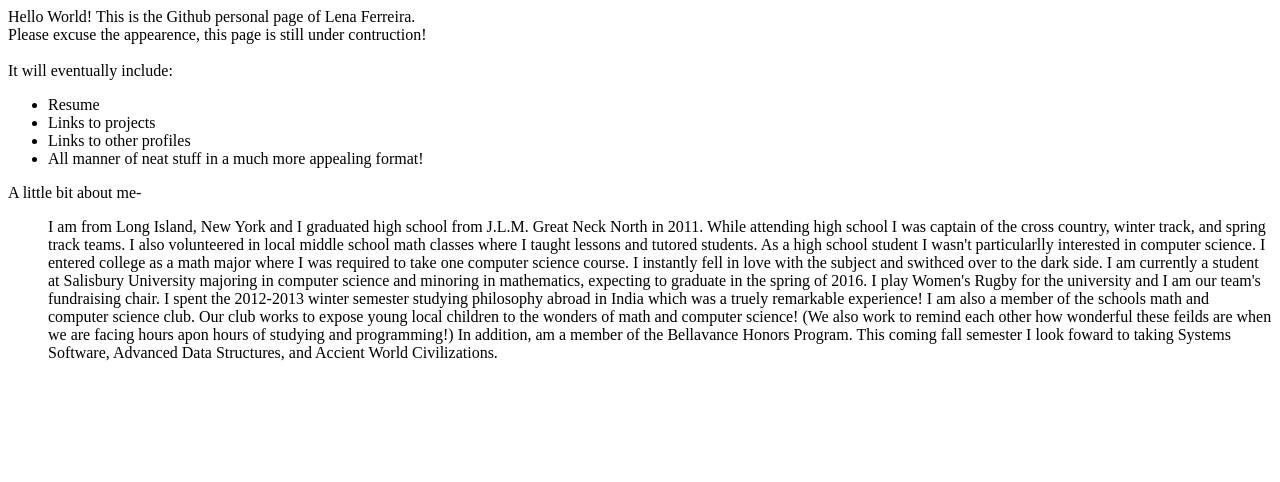
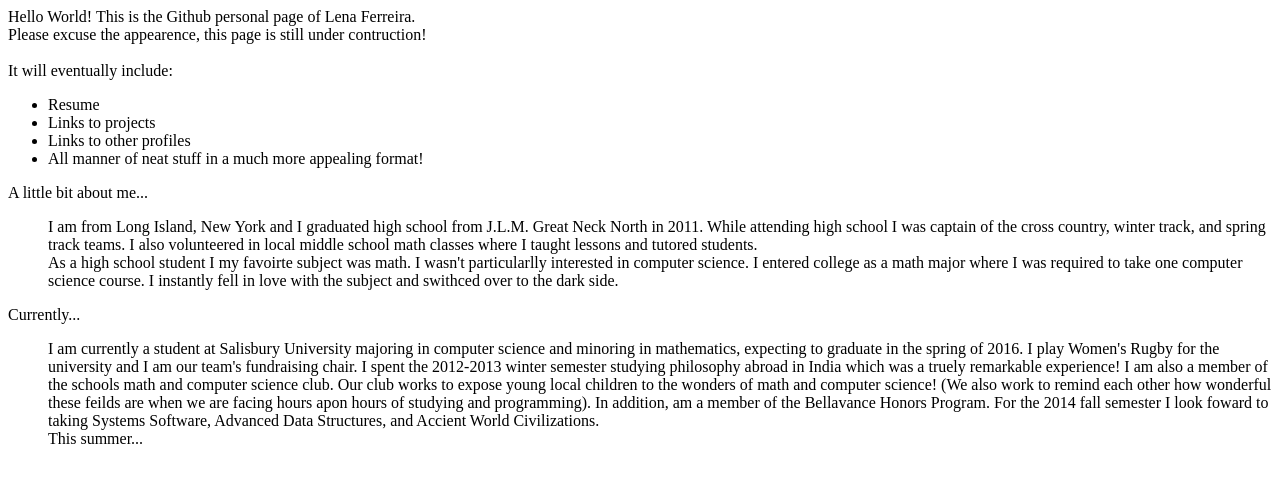
Before and after one commit to lferreira19/lferreira19.github.io, a plain HTML site: page index.html in a window 1280 px wide. Drawn offline with Linux system fonts and the light colour scheme.

Commit message:
Update format

```diff
--- a/index.html
+++ b/index.html
@@ -14,23 +14,30 @@ It will eventually include:
 	<li>All manner of neat stuff in a much more appealing format!</li>
 </ul>
 
-A little bit about me-
+A little bit about me...
  <ul>
  	I am from Long Island, New York and I graduated high school from J.L.M. Great Neck North in 2011. While attending
  	high school I was captain of the cross country, winter track, and spring track teams. I also volunteered in local
  	middle school math classes where I taught lessons and tutored students.
+ 	<br>
+ 	As a high school student I my favoirte subject was math. I wasn't particularlly interested in computer science.
+ 	I entered college as a math major where I was required to take one computer science course. I instantly fell in
+ 	love with the subject and swithced
+ 	over to the dark side.
+ 	<br>
+ </ul>
 
- 	As a high school student I wasn't particularlly interested in computer science. I entered college as a math major
- 	where I was required to take one computer science course. I instantly fell in love with the subject and swithced
- 	over to the dark side.
-
+ Currently...
+ <ul>
  	I am currently a student at Salisbury University majoring in computer science and minoring in mathematics, expecting
  	to graduate in the spring of 2016. I play Women's Rugby for the university and I am our team's fundraising chair. I
  	spent the 2012-2013 winter semester studying philosophy abroad in India which was a truely remarkable experience! I
  	am also a member of the schools math and computer science club. Our club works to expose young local children to the
  	wonders of math and computer science! (We also work to remind each other how wonderful these feilds are when we are
- 	facing hours apon hours of studying and programming!) In addition, am a member of the Bellavance Honors Program. This
- 	coming fall semester I look foward to taking Systems Software, Advanced Data Structures, and Accient World Civilizations.
-
+ 	facing hours apon hours of studying and programming). In addition, am a member of the Bellavance Honors Program. For
+ 	the 2014 fall semester I look foward to taking Systems Software, Advanced Data Structures, and Accient World
+ 	Civilizations.
+ 	<br>
+ 	This summer...
 
  </ul>
```
